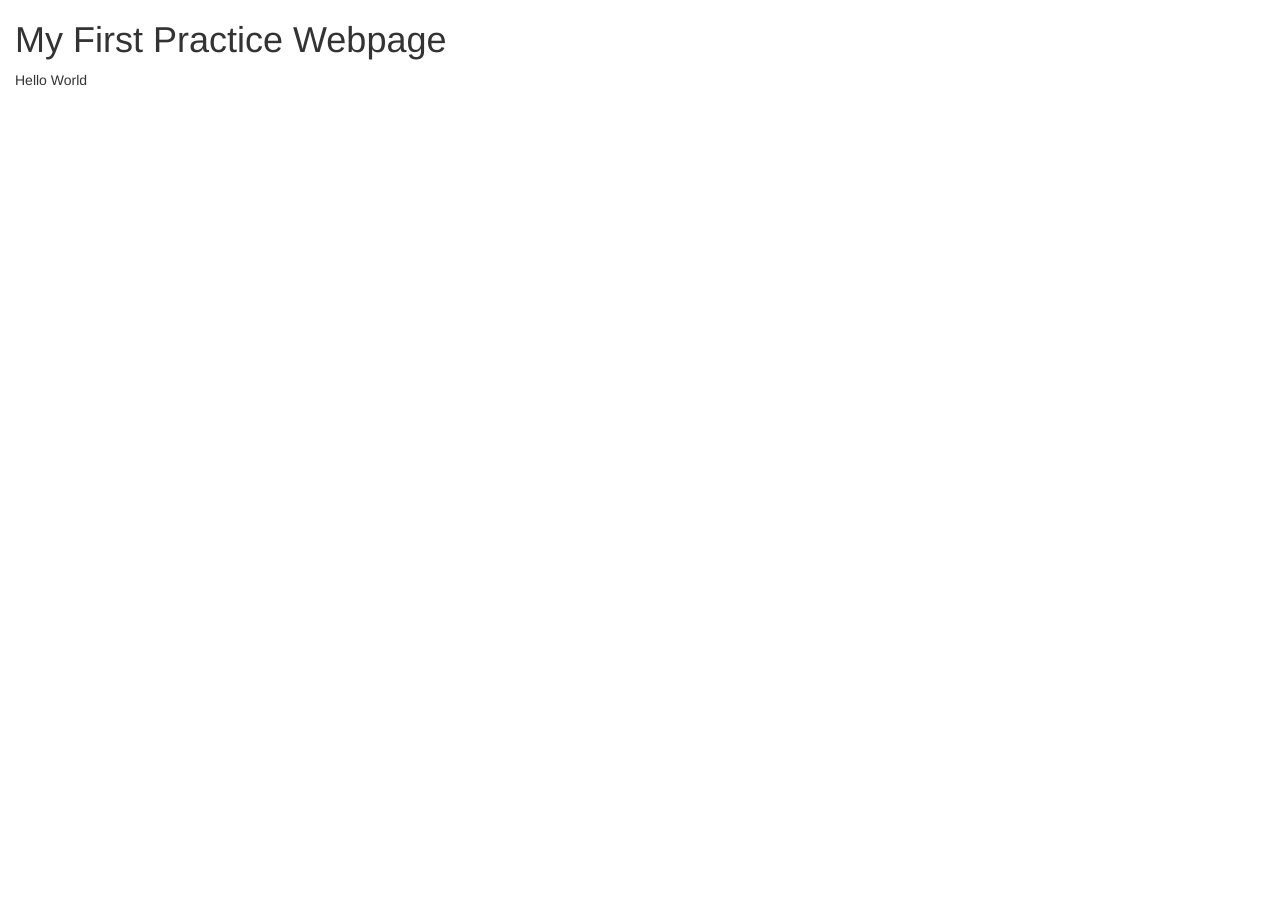
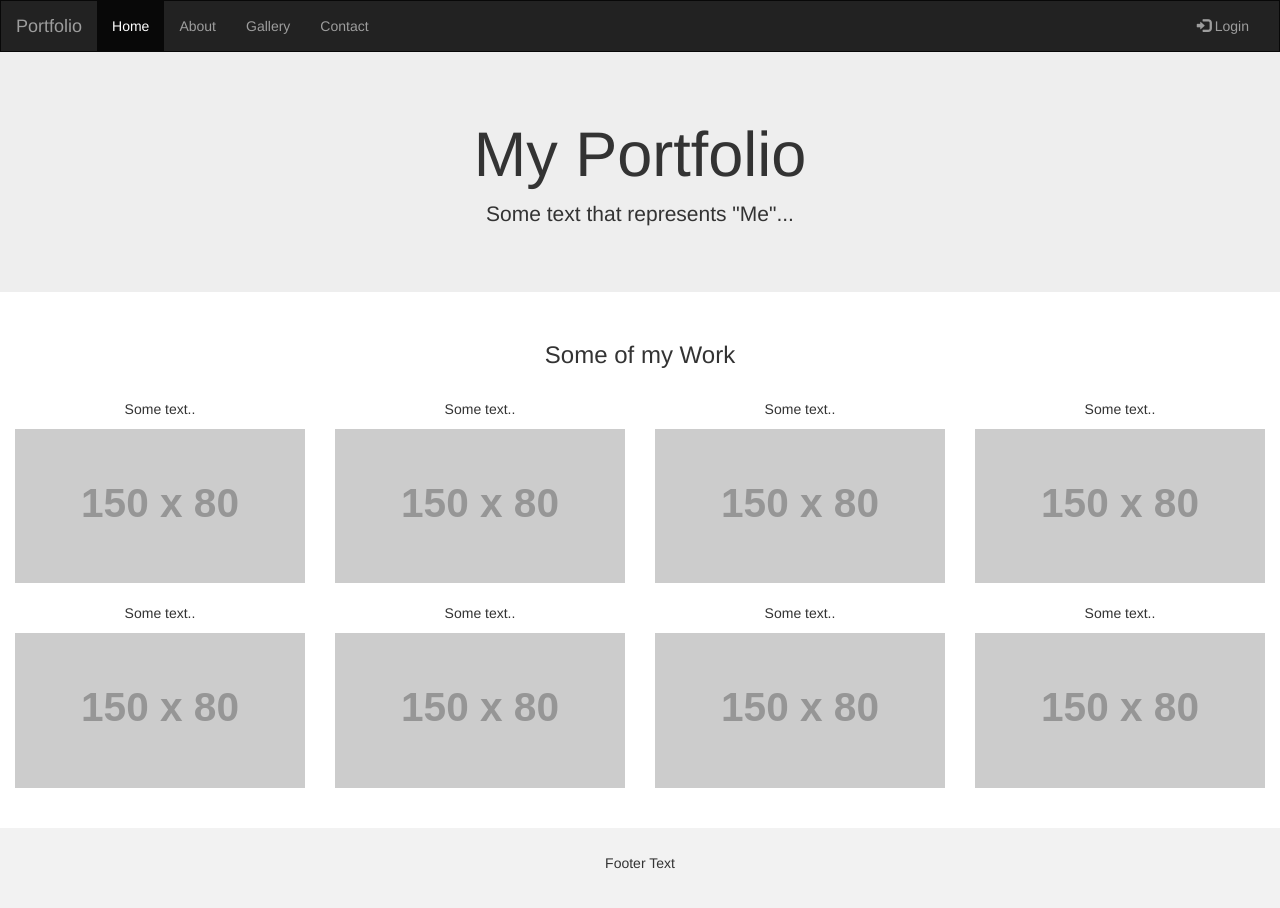
Before and after one commit to kwells15/kwells15.github.io, a plain HTML site: page index.html in a window 1280 px wide. Before the commit the page ends 800 px from the top, so only its background shows below. Drawn offline with nearby package versions, Linux system fonts and the light colour scheme; placeholder pictures from the web are drawn by us.

Commit message:
Update index.html

```diff
--- a/index.html
+++ b/index.html
@@ -1,19 +1,105 @@
 <!DOCTYPE html>
 <html lang="en">
 <head>
-  <title>Bootstrap Example</title>
+  <title>My first Portfolio</title>
   <meta charset="utf-8">
   <meta name="viewport" content="width=device-width, initial-scale=1">
   <link rel="stylesheet" href="https://maxcdn.bootstrapcdn.com/bootstrap/3.4.1/css/bootstrap.min.css">
   <script src="https://ajax.googleapis.com/ajax/libs/jquery/3.6.0/jquery.min.js"></script>
   <script src="https://maxcdn.bootstrapcdn.com/bootstrap/3.4.1/js/bootstrap.min.js"></script>
+  <style>
+    /* Remove the navbar's default margin-bottom and rounded borders */
+    .navbar {
+      margin-bottom: 0;
+      border-radius: 0;
+    }
+
+    /* Add a gray background color and some padding to the footer */
+    footer {
+      background-color: #f2f2f2;
+      padding: 25px;
+    }
+  </style>
 </head>
 <body>
 
-<div class="container-fluid">
-  <h1>My First Practice Webpage</h1>
-  <p>Hello World</p>
+<nav class="navbar navbar-inverse">
+  <div class="container-fluid">
+    <div class="navbar-header">
+      <button type="button" class="navbar-toggle" data-toggle="collapse" data-target="#myNavbar">
+        <span class="icon-bar"></span>
+        <span class="icon-bar"></span>
+        <span class="icon-bar"></span>
+      </button>
+      <a class="navbar-brand" href="#">Portfolio</a>
+    </div>
+    <div class="collapse navbar-collapse" id="myNavbar">
+      <ul class="nav navbar-nav">
+        <li class="active"><a href="#">Home</a></li>
+        <li><a href="#">About</a></li>
+        <li><a href="#">Gallery</a></li>
+        <li><a href="#">Contact</a></li>
+      </ul>
+      <ul class="nav navbar-nav navbar-right">
+        <li><a href="#"><span class="glyphicon glyphicon-log-in"></span> Login</a></li>
+      </ul>
+    </div>
+  </div>
+</nav>
+
+<div class="jumbotron">
+  <div class="container text-center">
+    <h1>My Portfolio</h1>
+    <p>Some text that represents "Me"...</p>
+  </div>
 </div>
+
+<div class="container-fluid bg-3 text-center">
+  <h3>Some of my Work</h3><br>
+  <div class="row">
+    <div class="col-sm-3">
+      <p>Some text..</p>
+      <img src="https://placehold.it/150x80?text=IMAGE" class="img-responsive" style="width:100%" alt="Image">
+    </div>
+    <div class="col-sm-3">
+      <p>Some text..</p>
+      <img src="https://placehold.it/150x80?text=IMAGE" class="img-responsive" style="width:100%" alt="Image">
+    </div>
+    <div class="col-sm-3">
+      <p>Some text..</p>
+      <img src="https://placehold.it/150x80?text=IMAGE" class="img-responsive" style="width:100%" alt="Image">
+    </div>
+    <div class="col-sm-3">
+      <p>Some text..</p>
+      <img src="https://placehold.it/150x80?text=IMAGE" class="img-responsive" style="width:100%" alt="Image">
+    </div>
+  </div>
+</div><br>
+
+<div class="container-fluid bg-3 text-center">
+  <div class="row">
+    <div class="col-sm-3">
+      <p>Some text..</p>
+      <img src="https://placehold.it/150x80?text=IMAGE" class="img-responsive" style="width:100%" alt="Image">
+    </div>
+    <div class="col-sm-3">
+      <p>Some text..</p>
+      <img src="https://placehold.it/150x80?text=IMAGE" class="img-responsive" style="width:100%" alt="Image">
+    </div>
+    <div class="col-sm-3">
+      <p>Some text..</p>
+      <img src="https://placehold.it/150x80?text=IMAGE" class="img-responsive" style="width:100%" alt="Image">
+    </div>
+    <div class="col-sm-3">
+      <p>Some text..</p>
+      <img src="https://placehold.it/150x80?text=IMAGE" class="img-responsive" style="width:100%" alt="Image">
+    </div>
+  </div>
+</div><br><br>
+
+<footer class="container-fluid text-center">
+  <p>Footer Text</p>
+</footer>
 
 </body>
 </html>
```
